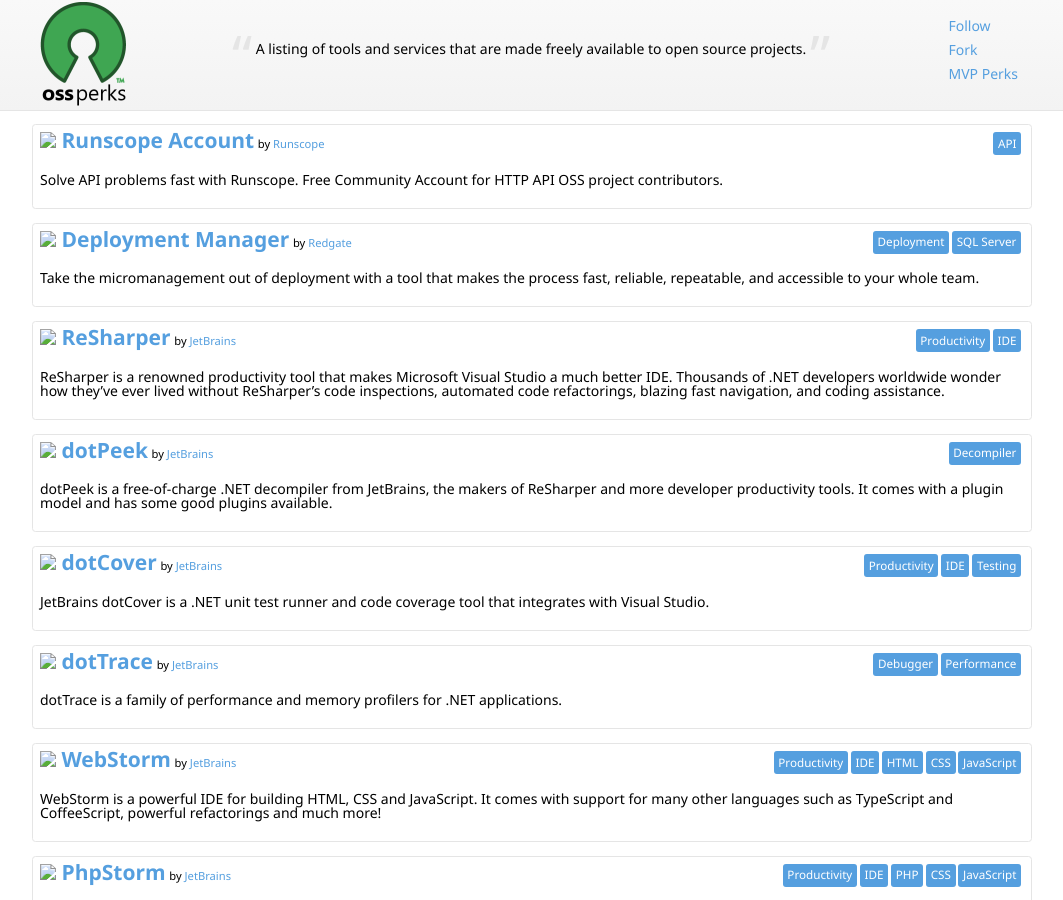
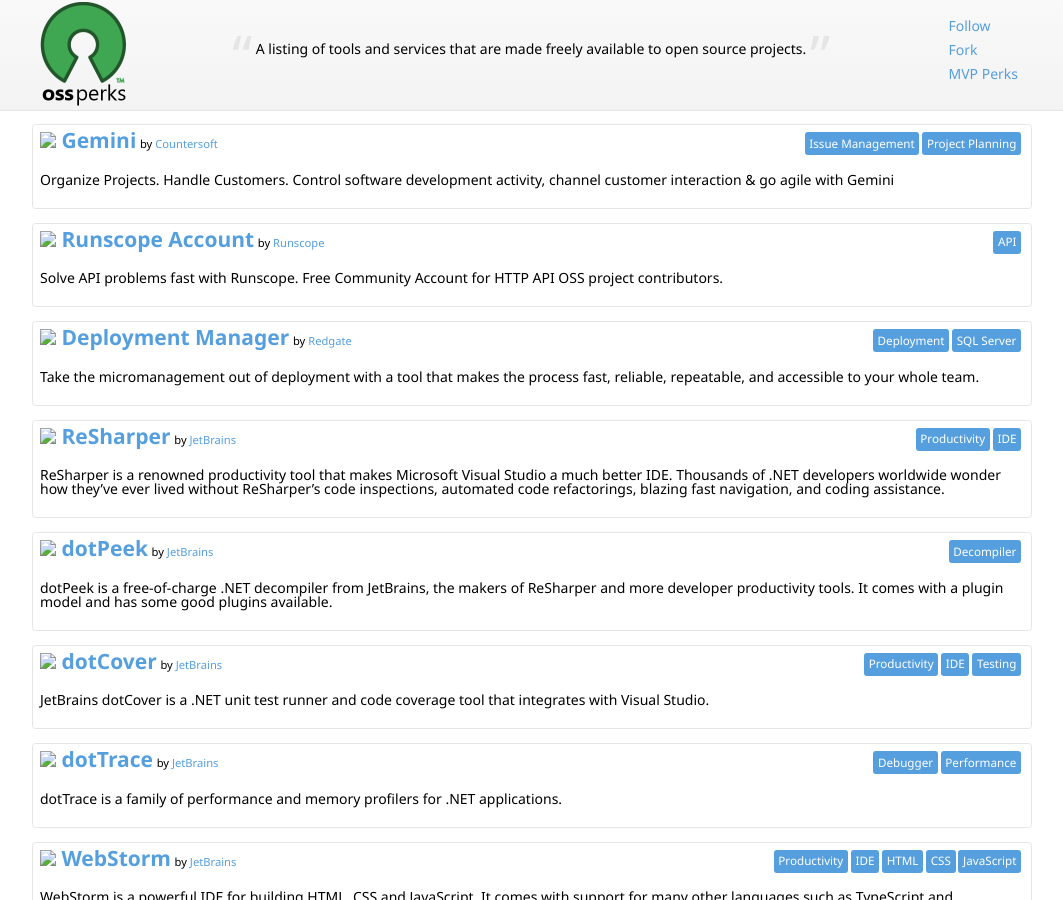
Before and after one commit to nikmd23/ossperks, a Jekyll site: the page built from index.html, in a window 1280 px wide and 900 px high. Shown: the whole window, without its empty margins (108-1171 px from the left). Built offline with Jekyll 4.4.1, drawn with Linux system fonts in a browser that asks for light colours; nearby versions of some CDN libraries.

Commit message:
Update index.html
Added Gemini by Countersoft to the list of OSS supporters

```diff
--- a/index.html
+++ b/index.html
@@ -11,6 +11,13 @@
     uri: http://www.atlassian.com/
 
 perks:
+
+- perk: {name: Gemini, uri: 'http://www.countersoft.com/about-us/'}
+  description: Organize Projects. Handle Customers. Control software development activity, channel customer interaction & go agile with Gemini
+  categories: [Issue Management, Project Planning]
+  platforms: [Windows/SQL Server or Cloud]
+  company: {name: Countersoft, uri: 'http://www.countersoft.com/'}
+
 - perk: {name: Runscope Account, uri: 'http://blog.runscope.com/posts/supporting-api-focused-open-source-projects'}
   description: Solve API problems fast with Runscope. Free Community Account for HTTP API OSS project contributors.
   categories: [API]
```
